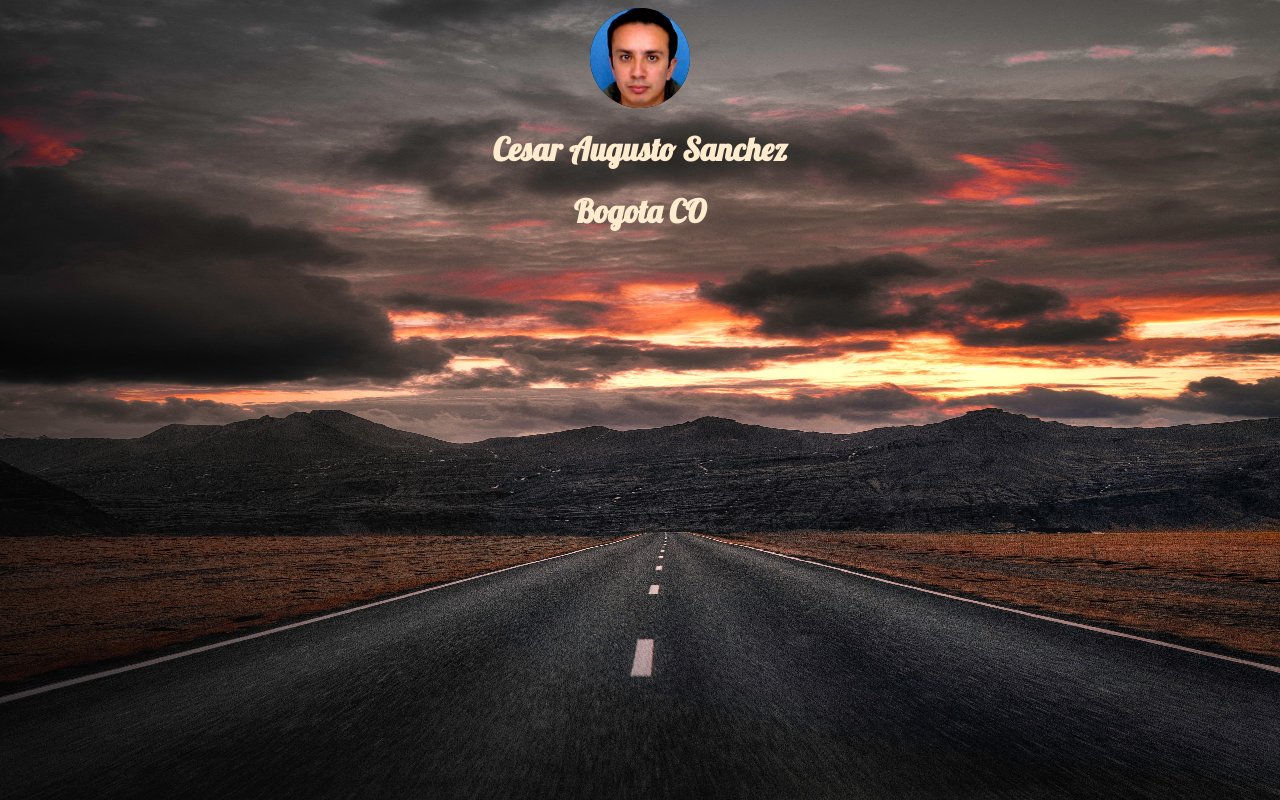
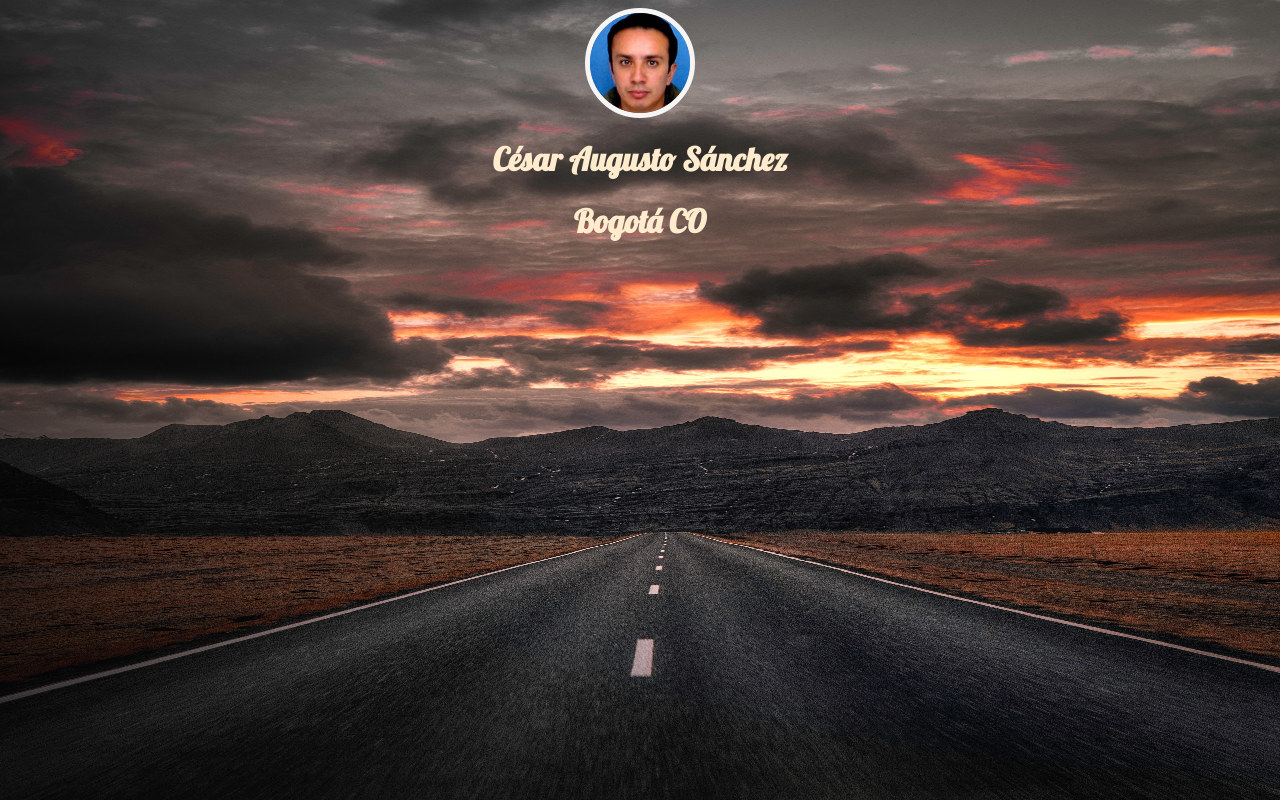
Before and after one commit to cesarausan/cesarausan.github.io, a plain HTML site: page index.html in a window 1280 px wide. Drawn offline with Linux system fonts and the light colour scheme.

Commit message:
Update index.html

```diff
--- a/index.html
+++ b/index.html
@@ -25,18 +25,19 @@
             height: 100px;
             width: 100px;
             line-height: 100px;
-            -moz-border-radius: 50px; /* or 50% */
+            -moz-border-radius: 50px; /* o 50% */
             border-radius: 50%;
-            background-color: black;
-            color: white;
-            text-align: center;
-            font-size: 2em;
         }
+        .thick-border{
+    border-color: whitesmoke;
+    border-width: 5px;
+    border-style: solid;
+  }
     </style>
 </head>
 <body>
-    <a href="#"><img class="avatar" src="avatar.jpg" alt="avatar"></a>
-    <h1>Cesar Augusto Sanchez</h1>
-    <h1>Bogota CO</h1>
+    <a href="#"><img class="avatar thick-border" src="avatar.jpg" alt="avatar"></a>
+    <h1>César Augusto Sánchez</h1>
+    <h1>Bogotá CO</h1>
 </body>
 </html>
```
